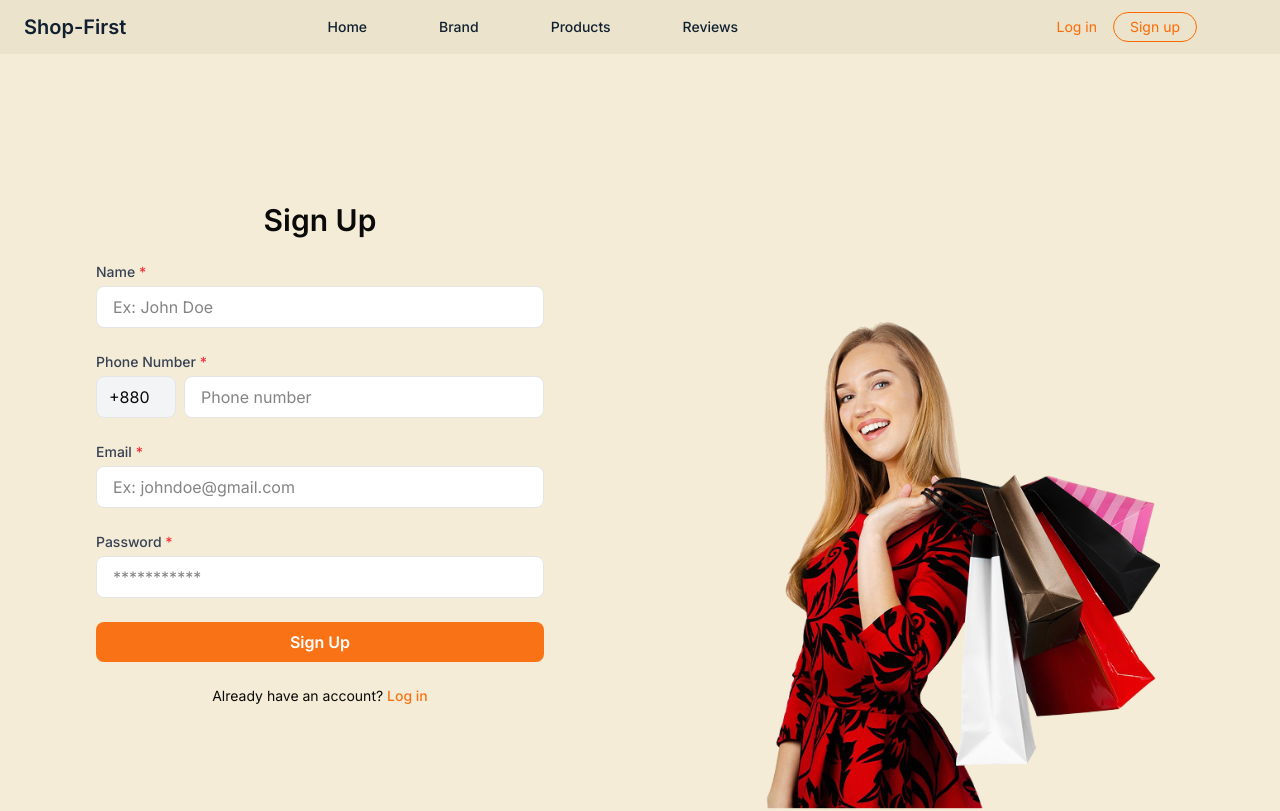
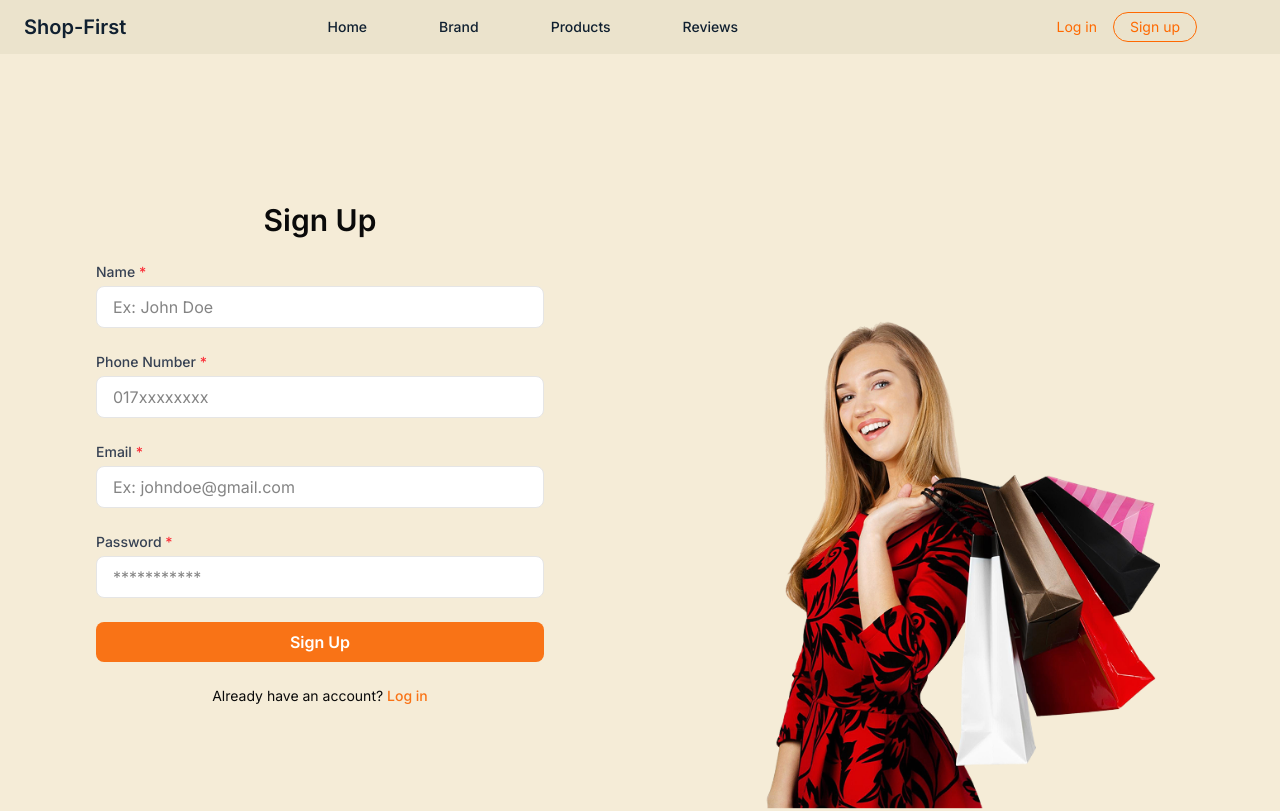
Before and after one commit to alamin09876/lamp_tech, a Next.js app: page /authentication in a window 1280 px wide. Shown: the top 811 px of the page. Built offline with nearby package versions, Linux system fonts and the light colour scheme.

Commit message:
deployment

```diff
--- a/src/components/AddProducts/AddProductPage.tsx
+++ b/src/components/AddProducts/AddProductPage.tsx
@@ -39,7 +39,7 @@ export default function AddProductPage() {
       <aside className="w-full md:w-1/5 bg-orange-600 text-white flex flex-row md:flex-col justify-between md:items-center px-4 py-4 md:py-8">
         <div className="flex flex-col md:items-center md:gap-8 w-full">
           <div className="font-bold text-xl md:text-2xl mb-4 md:mb-8">
-            Shop-First
+            <Link href={"/"}>Shop-First</Link>
           </div>
           <div className="flex items-center gap-2 bg-[#062D3E] px-4 py-2 rounded">
             <TbCertificate2 />
--- a/src/components/Authentication/SignUp.tsx
+++ b/src/components/Authentication/SignUp.tsx
@@ -1,11 +1,17 @@
 "use client";
 
 import api from "@/lib/api";
-import { SignUpPayload } from "@/types/auth";
 import Image from "next/image";
 import Link from "next/link";
 import { useState } from "react";
 import modelImage from "../../../public/assest/HeroImage/Group 143725924.png";
+
+interface SignUpPayload {
+  name: string;
+  email: string;
+  phone: string;
+  password: string;
+}
 
 const SignUp = () => {
   const [form, setForm] = useState<SignUpPayload>({
@@ -18,7 +24,11 @@ const SignUp = () => {
   const [message, setMessage] = useState<string | null>(null);
 
   const handleChange = (e: React.ChangeEvent<HTMLInputElement>) => {
-    setForm({ ...form, [e.target.name]: e.target.value });
+    const { name, value } = e.target;
+    setForm((prev) => ({
+      ...prev,
+      [name]: value,
+    }));
   };
 
   const handleSubmit = async (e: React.FormEvent) => {
@@ -26,14 +36,31 @@ const SignUp = () => {
     setLoading(true);
     setMessage(null);
 
+    // Simple validation before request
+    if (!form.name || !form.email || !form.phone || !form.password) {
+      setMessage("All fields are required.");
+      setLoading(false);
+      return;
+    }
+
     try {
+      console.log("Submitting signup data:", form); // Debug log
+
       const res = await api.post("/public/user/store", form);
       setMessage("Signup successful!");
       console.log("Signup success:", res.data);
       // eslint-disable-next-line @typescript-eslint/no-explicit-any
     } catch (err: any) {
+      if (err.response) {
+        console.error("API error response:", err.response.data); // Debug log
+        setMessage(
+          err.response.data.message ||
+            "Signup failed. Please check your inputs."
+        );
+      } else {
+        console.error("Signup error:", err.message);
         setMessage("Signup failed. Please try again.");
-      console.error("Signup error:", err);
+      }
     } finally {
       setLoading(false);
     }
@@ -41,6 +68,7 @@ const SignUp = () => {
 
   return (
     <div className="flex flex-col md:flex-row min-h-screen bg-[#f5ecd7]">
+      {/* Form Section */}
       <div className="w-full md:w-1/2 flex items-center justify-center p-8">
         <form onSubmit={handleSubmit} className="w-full max-w-md space-y-6">
           <h2 className="text-2xl md:text-3xl font-semibold text-center">
@@ -65,22 +93,14 @@ const SignUp = () => {
             <label className="block text-sm font-medium text-gray-700 mb-1">
               Phone Number <span className="text-red-500">*</span>
             </label>
-            <div className="flex gap-2">
-              <input
-                type="text"
-                value="+880"
-                disabled
-                className="w-20 px-3 py-2 border rounded-md bg-gray-100"
-              />
             <input
               type="text"
               name="phone"
               value={form.phone}
               onChange={handleChange}
-                placeholder="Phone number"
+              placeholder="017xxxxxxxx"
               className="w-full px-4 py-2 border rounded-md bg-white focus:outline-none"
             />
-            </div>
           </div>
 
           <div>
@@ -135,6 +155,7 @@ const SignUp = () => {
         </form>
       </div>
 
+      {/* Image Section */}
       <div className="w-full md:w-1/2 flex items-end justify-center p-4">
         <Image
           src={modelImage}
--- a/src/components/Dashboard/ProductsPage.tsx
+++ b/src/components/Dashboard/ProductsPage.tsx
@@ -50,7 +50,7 @@ export default function ProductsPage() {
     <div className="flex flex-col lg:flex-row h-screen overflow-auto">
       <aside className="w-full lg:w-1/5 bg-orange-600 text-white flex lg:flex-col items-center justify-between lg:justify-start py-4 px-4">
         <div className="font-bold text-xl lg:text-2xl mb-4 lg:mb-8">
-          Shop-First
+          <Link href={"/"}>Shop-First</Link>
         </div>
         <div className="flex items-center bg-[#062D3E] px-4 py-2 rounded-md gap-3">
           <TbCertificate2 className="text-xl" />
```
Lines whose indentation alone changed are shown as unchanged.
